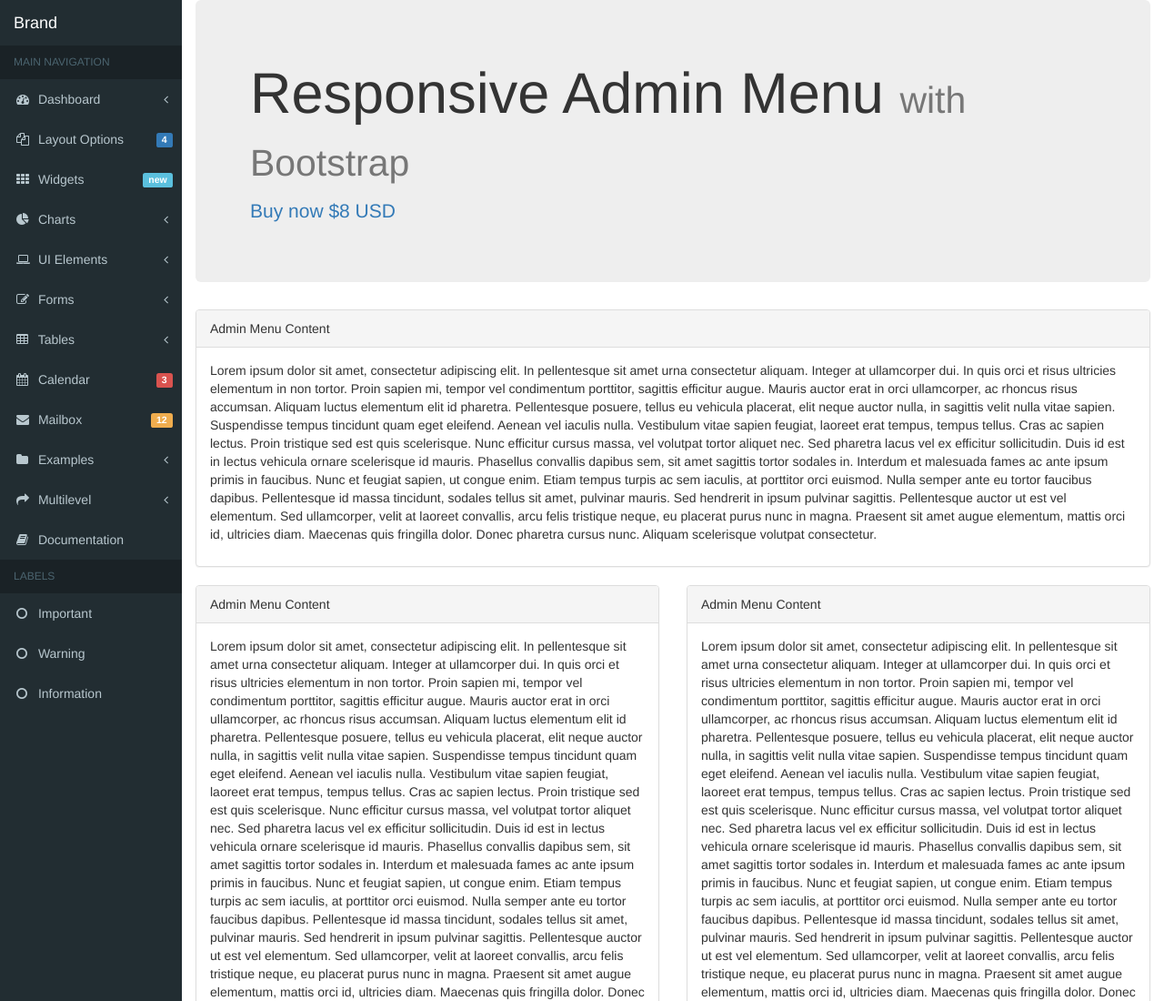
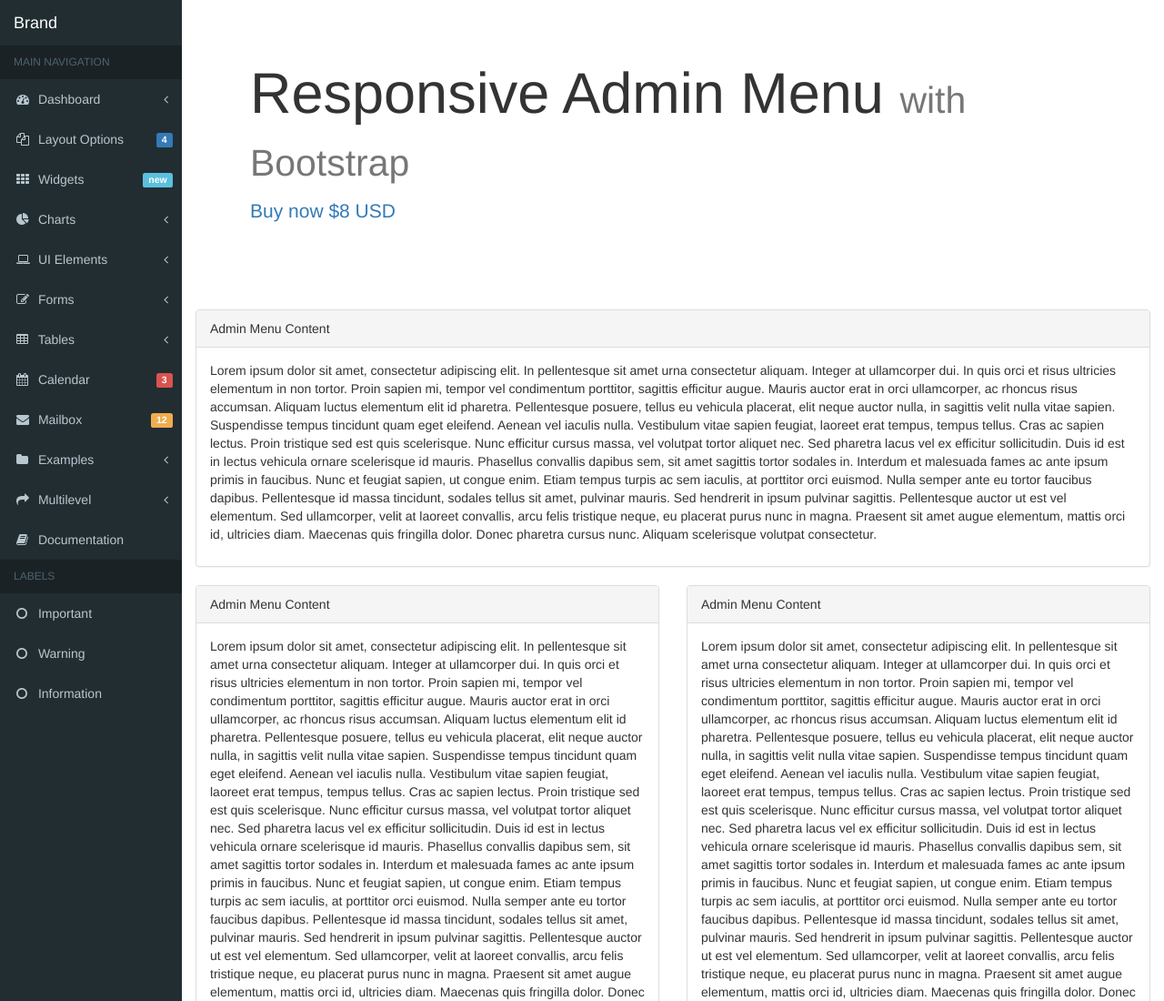
Before and after one commit to anarchyta/sidebar-nav, a plain HTML site: page index.html in a window 1280 px wide. Shown: the top 1100 px of the page at 91% size. Drawn offline with Linux system fonts and the light colour scheme.

Commit message:
Update index.html

```diff
--- a/index.html
+++ b/index.html
@@ -167,7 +167,7 @@
         <!-- /.navbar-collapse -->
       </aside>
       <div class='content container-fluid'>
-        <div class='jumbotron'>
+        <div class='jumbotron' style='background-color:transparent;'>
           <h1>Responsive Admin Menu <small>with Bootstrap</small></h1>
           <p><a href='https://codecanyon.net/item/bootstrap-responsive-sidebar-nav/18812275'>Buy now $8 USD</a></p>
         </div>
```
